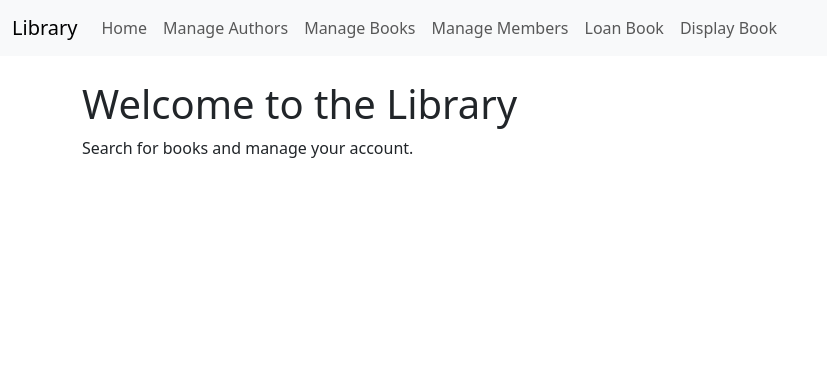
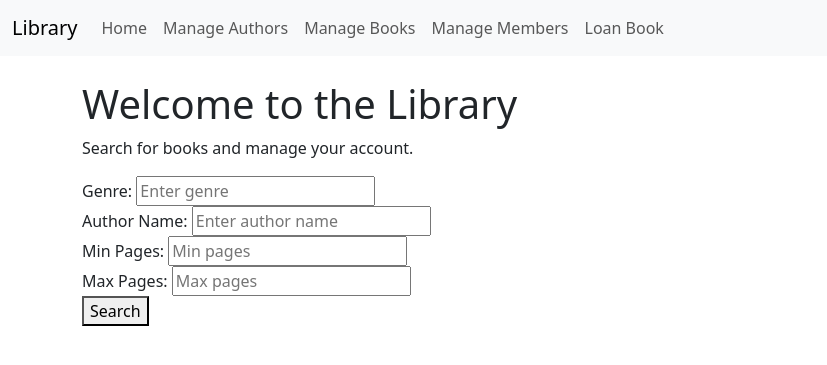
Before and after one commit to ayberkgurses/Library-System, a Django app: page / in a window 1280 px wide. Shown: the top 365 px of the page, without its empty margins (0-827 px from the left). Run offline with Django 5.2, Linux system fonts and the light colour scheme.

Commit message:
bir seyler yapildi

```diff
--- a/TrialDjango/__init__.py
+++ b/TrialDjango/__init__.py
@@ -0,0 +1,2 @@
+import pymysql
+pymysql.install_as_MySQLdb()
--- a/library_app/templates/base.html
+++ b/library_app/templates/base.html
@@ -20,7 +20,6 @@
                     <li class="nav-item"><a class="nav-link" href="/manage_books/">Manage Books</a></li>
                     <li class="nav-item"><a class="nav-link" href="/manage_members/">Manage Members</a></li>
                     <li class="nav-item"><a class="nav-link" href="/loan_book/">Loan Book</a></li>
-                    <li class="nav-item"><a class="nav-link" href="/display_book/">Display Book</a></li>
                 </ul>
             </div>
         </div>
--- a/library_app/templates/home.html
+++ b/library_app/templates/home.html
@@ -2,4 +2,29 @@
 {% block content %}
 <h1>Welcome to the Library</h1>
 <p>Search for books and manage your account.</p>
+<form method="get" action="{% url 'display_book' %}">
+    <div>
+        <label for="genre">Genre:</label>
+        <input type="text" id="genre" name="genre" placeholder="Enter genre" />
+    </div>
+
+    <div>
+        <label for="author">Author Name:</label>
+        <input type="text" id="author" name="author" placeholder="Enter author name" />
+    </div>
+
+    <div>
+        <label for="min_pages">Min Pages:</label>
+        <input type="number" id="min_pages" name="min_pages" placeholder="Min pages" />
+    </div>
+
+    <div>
+        <label for="max_pages">Max Pages:</label>
+        <input type="number" id="max_pages" name="max_pages" placeholder="Max pages" />
+    </div>
+
+    <div>
+        <button type="submit">Search</button>
+    </div>
+</form>
 {% endblock %}
--- a/library_app/views.py
+++ b/library_app/views.py
@@ -1,7 +1,30 @@
-from django.shortcuts import render, get_object_or_404, HttpResponse
-from .models import Book
+from django.shortcuts import render, get_object_or_404, HttpResponse, HttpResponseRedirect
+from django.db import connection
+from django.urls import reverse
 
-print("views reached")
+def home(request):
+    if request.method == "GET":
+        # Retrieve filter values from the GET request
+        genre = request.GET.get('genre', '').strip()
+        author = request.GET.get('author', '').strip()
+        pages = request.GET.get('pages', '').strip()
+
+        # Prepare parameters to pass to display_book
+        query_params = {}
+        if genre:
+            query_params['genre'] = genre
+        if author:
+            query_params['author'] = author
+        if pages:
+            query_params['pages'] = pages
+
+        # If filters are provided, redirect to display_book with filters
+        if query_params:
+            query_string = '&'.join([f"{key}={value}" for key, value in query_params.items()])
+            return HttpResponseRedirect(reverse('display_book') + f"?{query_string}")
+
+    # If no filters are provided, just render the home page
+    return render(request, 'home.html')
 
 def home(request):
     print("home.html is rendered")
@@ -15,19 +38,41 @@ def manage_authors(request):
 
 
         # Handle the form submission based on the action
-        if action == 'add':
-            # Add author logic
-            pass
-        elif action == 'delete':
-            # Delete author logic
-            pass
-        elif action == 'update':
-            # Update author logic
-            pass
+        with connection.cursor() as cursor:
+            if action == 'add':
+                if author_name:
+                    cursor.execute("INSERT INTO authors (author_name) VALUES (%s)", [author_name])
+                    return HttpResponse("Author added successfully")
+                else:
+                    return HttpResponse(f"Author name is required to add authors", status=400)
+            elif action == 'delete':
+                # Delete author logic
+                if author_id:
+                    cursor.execute("DELETE FROM authors WHERE author_id = %s", [author_id]) #could also be author_id instead of id
+                    if cursor.rowcount > 0:
+                        return HttpResponse(f"Author with ID {author_id} deleted successfully.")
+                    else:
+                        return HttpResponse("Author not found.", status=404)
+                else:
+                    return HttpResponse("Author ID is required.", status=400)
+            elif action == 'update':
+                # Update author logic
+                if author_id and author_name:
+                    cursor.execute(
+                        "UPDATE authors SET author_name = %s WHERE author_id = %s", #could also be author_id instead of id
+                        [author_name, author_id]
+                    )
+                    if cursor.rowcount > 0:
+                        return HttpResponse(f"Author with ID {author_id} updated to '{author_name}'.")
+                    else:
+                        return HttpResponse("Author not found.", status=404)
+                else:
+                    return HttpResponse("Author ID and name are required.", status=400)
 
         return HttpResponse("Form submitted successfully.")
 
     return render(request, 'manage_authors.html')
+
 
 def manage_books(request):
     if request.method == "POST":
@@ -39,21 +84,63 @@ def manage_books(request):
         publisher = request.POST.get('publisher')
         library_id = request.POST.get('library_id')
 
+        with connection.cursor() as cursor:
+            if action == 'add':
+                # Add book logic
+                if title and language and page_num and publisher and library_id:
+                    cursor.execute(
+                        """
+                        INSERT INTO books (title, language, page_num, publisher, library_id)
+                        VALUES (%s, %s, %s, %s, %s)
+                        """,
+                        [title, language, page_num, publisher, library_id]
+                    )
+                    return HttpResponse(f"Book '{title}' added successfully.")
+                else:
+                    return HttpResponse("All fields are required to add a book.", status=400)
 
-        # Handle the form submission based on the action
-        if action == 'add':
-            # Add author logic
-            pass
-        elif action == 'delete':
-            # Delete author logic
-            pass
-        elif action == 'update':
-            # Update author logic
-            pass
+            elif action == 'delete':
+                # Delete book logic
+                if book_id:
+                    cursor.execute("DELETE FROM books WHERE book_id = %s", [book_id])
+                    if cursor.rowcount > 0:
+                        return HttpResponse(f"Book with ID {book_id} deleted successfully.")
+                    else:
+                        return HttpResponse("Book not found.", status=404)
+                else:
+                    return HttpResponse("Book ID is required.", status=400)
 
-        return HttpResponse("Form submitted successfully.")
+            elif action == 'update':
+                # Update book logic
+                if book_id and title and language and page_num and publisher and library_id:
+                    cursor.execute(
+                        """
+                        UPDATE books
+                        SET title = %s, language = %s, page_num = %s, publisher = %s, library_id = %s
+                        WHERE book_id = %s
+                        """,
+                        [title, language, page_num, publisher, library_id, book_id]
+                    )
+                    if cursor.rowcount > 0:
+                        return HttpResponse(f"Book with ID {book_id} updated successfully.")
+                    else:
+                        return HttpResponse("Book not found.", status=404)
+                else:
+                    return HttpResponse("All fields are required to update a book.", status=400)
 
-    return render(request, 'manage_books.html')
+        return HttpResponse("Invalid action.", status=400)
+
+    # Fetch books for display
+    with connection.cursor() as cursor:
+        cursor.execute("SELECT book_id, title, language, page_num, publisher, library_id FROM books")
+        books = cursor.fetchall()
+
+    return render(request, 'manage_books.html', {'books': books})
+
+
+from django.db import connection
+from django.shortcuts import render
+from django.http import HttpResponse
 
 def manage_members(request):
     if request.method == "POST":
@@ -62,24 +149,66 @@ def manage_members(request):
         first_name = request.POST.get('first_name')
         last_name = request.POST.get('last_name')
         mail = request.POST.get('mail')
-        phone_number = request.POST.get('phone_number')
+        phone_num = request.POST.get('phone_num')
         membership_date = request.POST.get('membership_date')
 
+        with connection.cursor() as cursor:
+            if action == 'add':
+                # Add member logic
+                if first_name and last_name and mail and phone_num and membership_date:
+                    cursor.execute(
+                        """
+                        INSERT INTO members (first_name, last_name, mail, phone_num, membership_date)
+                        VALUES (%s, %s, %s, %s, %s)
+                        """,
+                        [first_name, last_name, mail, phone_num, membership_date]
+                    )
+                    return HttpResponse(f"Member '{first_name} {last_name}' added successfully.")
+                else:
+                    return HttpResponse("All fields are required to add a member.", status=400)
 
-        # Handle the form submission based on the action
-        if action == 'add':
-            # Add author logic
-            pass
-        elif action == 'delete':
-            # Delete author logic
-            pass
-        elif action == 'update':
-            # Update author logic
-            pass
+            elif action == 'delete':
+                # Delete member logic
+                if member_id:
+                    cursor.execute("DELETE FROM members WHERE member_id = %s", [member_id])
+                    if cursor.rowcount > 0:
+                        return HttpResponse(f"Member with ID {member_id} deleted successfully.")
+                    else:
+                        return HttpResponse("Member not found.", status=404)
+                else:
+                    return HttpResponse("Member ID is required.", status=400)
 
-        return HttpResponse("Form submitted successfully.")
+            elif action == 'update':
+                # Update member logic
+                if member_id and first_name and last_name and mail and phone_num and membership_date:
+                    cursor.execute(
+                        """
+                        UPDATE members
+                        SET first_name = %s, last_name = %s, mail = %s, phone_num = %s, membership_date = %s
+                        WHERE member_id = %s
+                        """,
+                        [first_name, last_name, mail, phone_num, membership_date, member_id]
+                    )
+                    if cursor.rowcount > 0:
+                        return HttpResponse(f"Member with ID {member_id} updated successfully.")
+                    else:
+                        return HttpResponse("Member not found.", status=404)
+                else:
+                    return HttpResponse("All fields are required to update a member.", status=400)
 
-    return render(request, 'manage_members.html')
+        return HttpResponse("Invalid action.", status=400)
+
+    # Fetch members for display
+    with connection.cursor() as cursor:
+        cursor.execute("SELECT member_id, first_name, last_name, mail, phone_num, membership_date FROM members")
+        members = cursor.fetchall()
+
+    return render(request, 'manage_members.html', {'members': members})
+
+
+from django.db import connection
+from django.shortcuts import render
+from django.http import HttpResponse
 
 def loan_book(request):
     if request.method == "POST":
@@ -91,28 +220,113 @@ def loan_book(request):
         due_date = request.POST.get('due_date')
         return_date = request.POST.get('return_date')
 
-        # Handle the form submission based on the action
-        if action == 'add':
-            # Add author logic
-            pass
-        elif action == 'delete':
-            # Delete author logic
-            pass
-        elif action == 'update':
-            # Update author logic
-            pass
+        with connection.cursor() as cursor:
+            if action == 'add':
+                # Add loan logic
+                if book_id and member_id and loan_date and due_date:
+                    cursor.execute(
+                        """
+                        INSERT INTO loans (book_id, member_id, loan_date, due_date, return_date)
+                        VALUES (%s, %s, %s, %s, %s)
+                        """,
+                        [book_id, member_id, loan_date, due_date, return_date]
+                    )
+                    return HttpResponse(f"Loan added successfully for Book ID {book_id} and Member ID {member_id}.")
+                else:
+                    return HttpResponse("Book ID, Member ID, Loan Date, and Due Date are required.", status=400)
 
-        return HttpResponse("Form submitted successfully.")
+            elif action == 'delete':
+                # Delete loan logic
+                if loan_id:
+                    cursor.execute("DELETE FROM loans WHERE loan_id = %s", [loan_id])
+                    if cursor.rowcount > 0:
+                        return HttpResponse(f"Loan with ID {loan_id} deleted successfully.")
+                    else:
+                        return HttpResponse("Loan not found.", status=404)
+                else:
+                    return HttpResponse("Loan ID is required.", status=400)
 
-    return render(request, 'loan_book.html')
+            elif action == 'update':
+                # Update loan logic
+                if loan_id and book_id and member_id and loan_date and due_date:
+                    cursor.execute(
+                        """
+                        UPDATE loans
+                        SET book_id = %s, member_id = %s, loan_date = %s, due_date = %s, return_date = %s
+                        WHERE loan_id = %s
+                        """,
+                        [book_id, member_id, loan_date, due_date, return_date, loan_id]
+                    )
+                    if cursor.rowcount > 0:
+                        return HttpResponse(f"Loan with ID {loan_id} updated successfully.")
+                    else:
+                        return HttpResponse("Loan not found.", status=404)
+                else:
+                    return HttpResponse("All fields are required to update a loan.", status=400)
+
+        return HttpResponse("Invalid action.", status=400)
+
+    # Fetch loans for display
+    with connection.cursor() as cursor:
+        cursor.execute(
+            """
+            SELECT l.loan_id, l.book_id, b.title, l.member_id, m.first_name, m.last_name,
+                   l.loan_date, l.due_date, l.return_date
+            FROM loans l
+            JOIN books b ON l.book_id = b.book_id
+            JOIN members m ON l.member_id = m.member_id
+            """
+        )
+        loans = cursor.fetchall()
+
+    return render(request, 'loan_book.html', {'loans': loans})
 
 
-def display_book(request, book_id):
+def display_book(request):
+    # Extract filter parameters from the GET request
+    genre = request.GET.get('genre', '')
+    author = request.GET.get('author', '')
+    min_pages = request.GET.get('min_pages', 0)
+    max_pages = request.GET.get('max_pages', 10000)
+
+    # Base SQL query to include the author's name
+    sql_query = """
+        SELECT b.*, a.author_name
+        FROM books AS b
+        JOIN authors AS a ON b.author_id = a.author_id
+        WHERE 1=1
     """
-    Fetch the book details from the database and render them on the page.
-    """
-    # Fetch the book or return a 404 page if it doesn't exist
-    book = get_object_or_404(Book, pk=book_id)
+    params = []
 
-    # Pass the book data to the display page
-    return render(request, 'display_book.html', {'book': book})
+
+    # Apply filters dynamically
+    if genre:
+        sql_query += " AND genre LIKE %s"
+        params.append(f"%{genre}%")  # For case-insensitive search
+    if author:
+        sql_query += " AND author_name LIKE %s"
+        params.append(f"%{author}%")
+    if min_pages:
+        sql_query += " AND page_num >= %s"
+        params.append(min_pages)
+    if max_pages:
+        sql_query += " AND page_num <= %s"
+        params.append(max_pages)
+
+    # Execute the query
+    with connection.cursor() as cursor:
+        cursor.execute(sql_query, params)
+        columns = [col[0] for col in cursor.description]  # Get column names
+        books = [dict(zip(columns, row)) for row in cursor.fetchall()]  # Format results as a list of dicts
+
+    context = {
+        'books': books,  # Pass filtered books to the template
+        'filters': {
+            'genre': genre,
+            'author': author,
+            'min_pages': min_pages,
+            'max_pages': max_pages,
+        }
+    }
+
+    return render(request, 'display_book.html', context)
```
Also changed, not shown: TrialDjango/settings.py (+6 -2 lines), library_app/templates/display_book.html (+25 -9 lines), 1 other file.
